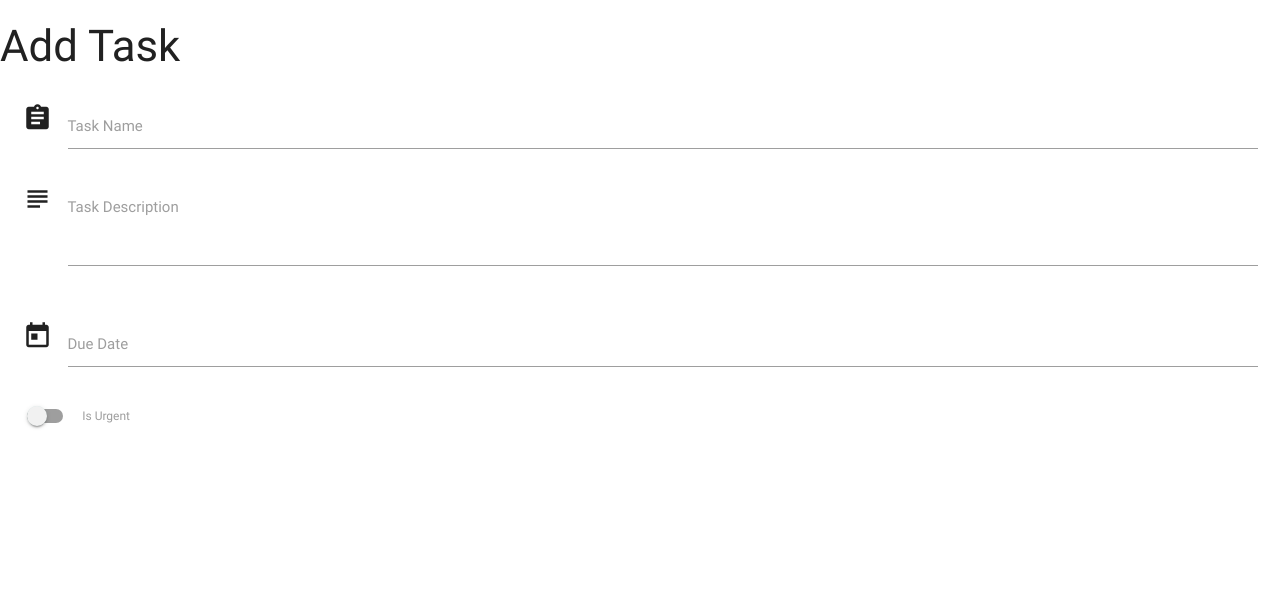
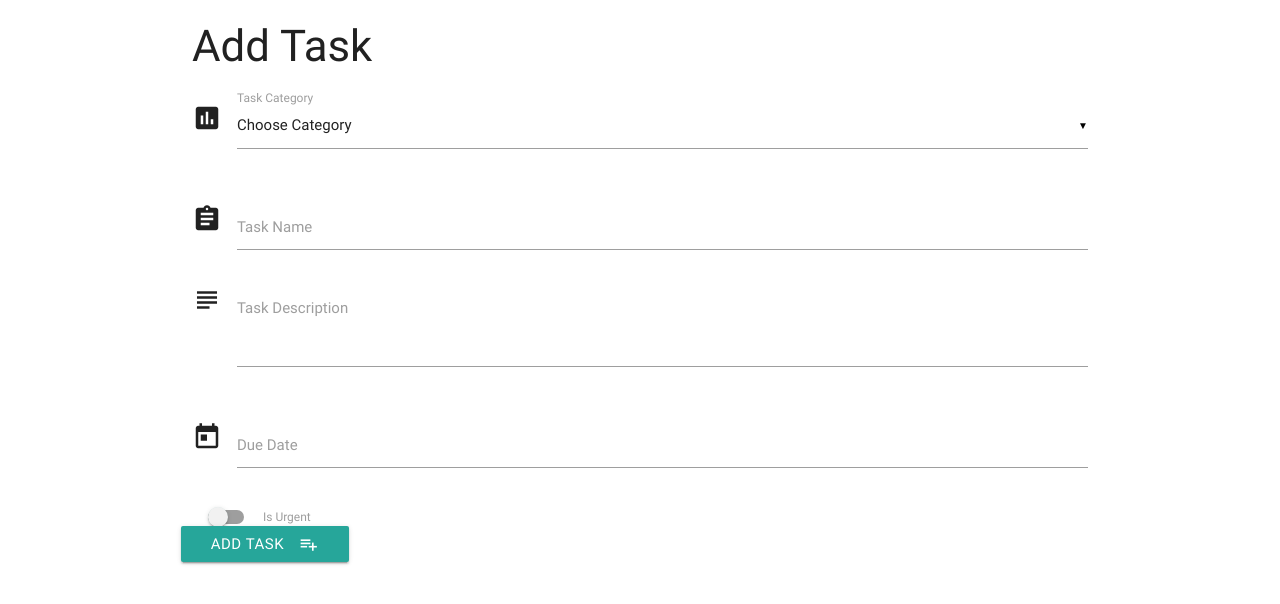
Before and after one commit to andershup/FlaskApplicationMiniProject, a Flask app: page /add_task in a window 1280 px wide. Shown: the top 604 px of the page. Run offline with Flask 2, Linux system fonts and the light colour scheme; data that the repository does not hold is empty; some libraries are stand-ins or nearby versions.

Commit message:
Time for fifa

```diff
--- a/app.py
+++ b/app.py
@@ -25,7 +25,20 @@ def get_tasks():
 
 @app.route('/add_task')
 def add_task():
-    return render_template('addtask.html')
+    return render_template('addtask.html',
+                            categories=mongo.db.categories.find())
+@app.route('/insert_task', methods=['POST'])
+def insert_task():
+    tasks=mongo.db.tasks
+    tasks.insert_one(request.form.to_dict())
+    return redirect(url_for('get_tasks'))
+
+@app.route('/edit_task/, <task_id>')
+def edit_task(task_id):
+    the_task = mongo.db.tasks.find({"_id": ObjectId(task_id)})
+    all_categories = mongo.db.categories.find()
+    return render_template('edittask.html', task=the_task)
+
 
 
 if __name__ == '__main__':
--- /dev/null
+++ b/static/css/style.css
@@ -0,0 +1,13 @@
+
+.btn_small{
+    height: 24px;
+    width: 60px;
+    line-height: 24px;
+    margin: 5px 5px;
+    padding: 0 0.5em;
+
+}
+
+.task_header {
+    margin-top: 5px;
+}
--- a/templates/addtask.html
+++ b/templates/addtask.html
@@ -2,7 +2,19 @@
 
 <h3>Add Task</h3>
 <div class="row">
-  <form action="" method="POST" class="col s12">
+  <form action="{{ url_for('insert_task') }}" method="POST" class="col s12">
+    <div class="row">
+      <div class="input-field col s12">
+        <i class="material-icons prefix">poll</i>
+        <select id="category" name="category_name">
+          <option value="" disabled selected>Choose Category</option>
+          {% for cat in categories %}
+          <option value="{{cat.category_name}}">{{cat.category_name}}</option>
+          {% endfor %}
+        </select>
+        <label>Task Category</label>
+      </div>
+    </div>
     <div class="row">
       <div class="input-field col s12">
         <i class="material-icons prefix">assignment</i>
@@ -19,10 +31,10 @@
         <label for="icon_telephone">Task Description</label>
       </div>
     </div>
-    <div  class="row">
-      <div  id="matfix" class="input-field col s12">
+    <div class="row">
+      <div id="matfix" class="input-field col s12">
         <i class="material-icons prefix">today</i>
-        <input id="due_date" name="due_date" type="text" class="datepicker">
+        <input id="due_date" name="due_date" type="text" class="datepicker" />
         <label for="icon_prefix">Due Date</label>
       </div>
     </div>
@@ -33,6 +45,12 @@
         Is Urgent
       </label>
     </div>
+    <div class="row">
+      <button class="btn waves-effect waves-light" type="submit" name="action">
+        Add Task
+        <i class="material-icons right">playlist_add</i>
+      </button>
+    </div>
   </form>
 </div>
 
--- a/templates/base.html
+++ b/templates/base.html
@@ -3,6 +3,15 @@
     <link
       href="https://fonts.googleapis.com/icon?family=Material+Icons"
       rel="stylesheet"
+    />
+    <link
+      rel="stylesheet"
+      href="https://cdnjs.cloudflare.com/ajax/libs/materialize/0.100.2/css/materialize.min.css"
+    />
+    <link
+      rel="stylesheet"
+      href="{{url_for('static', filename='css/style.css')}}"
+      type="text/css"
     />
 
     <link
@@ -11,7 +20,9 @@
     />
   </head>
   <body>
-    {% block content %} {% endblock %}
+    <div class="container">
+      {% block content %} {% endblock %}
+    </div>
     <script
       src="https://code.jquery.com/jquery-3.5.1.min.js"
       integrity="sha256-9/aliU8dGd2tb6OSsuzixeV4y/faTqgFtohetphbbj0="
@@ -20,21 +31,20 @@
     <script src="https://cdnjs.cloudflare.com/ajax/libs/materialize/0.100.2/js/materialize.min.js"></script>
     <script type="text/javascript">
       $(document).ready(function () {
+        $("select").material_select();
         $(".collapsible").collapsible();
       });
 
-      $('.datepicker').pickadate({
-         selectMonths: true, // Creates a dropdown to control month
-         selectYears: 15, // Creates a dropdown of 15 years to control year,
-         today: 'Today',
-         clear: 'Clear',
-         close: 'Ok',
-         closeOnSelect: false // Close upon selecting a date,
+      $(".datepicker").pickadate({
+        selectMonths: true, // Creates a dropdown to control month
+        selectYears: 15, // Creates a dropdown of 15 years to control year,
+        today: "Today",
+        clear: "Clear",
+        close: "Ok",
+        closeOnSelect: false, // Close upon selecting a date,
+      });
 
-       });
-
-
-        document.getElementById("matfix").addEventListener("click", function (e) {
+      document.getElementById("matfix").addEventListener("click", function (e) {
         e.stopPropagation();
       });
     </script>
```
Also changed, not shown: templates/tasks.html (+11 -10 lines).
